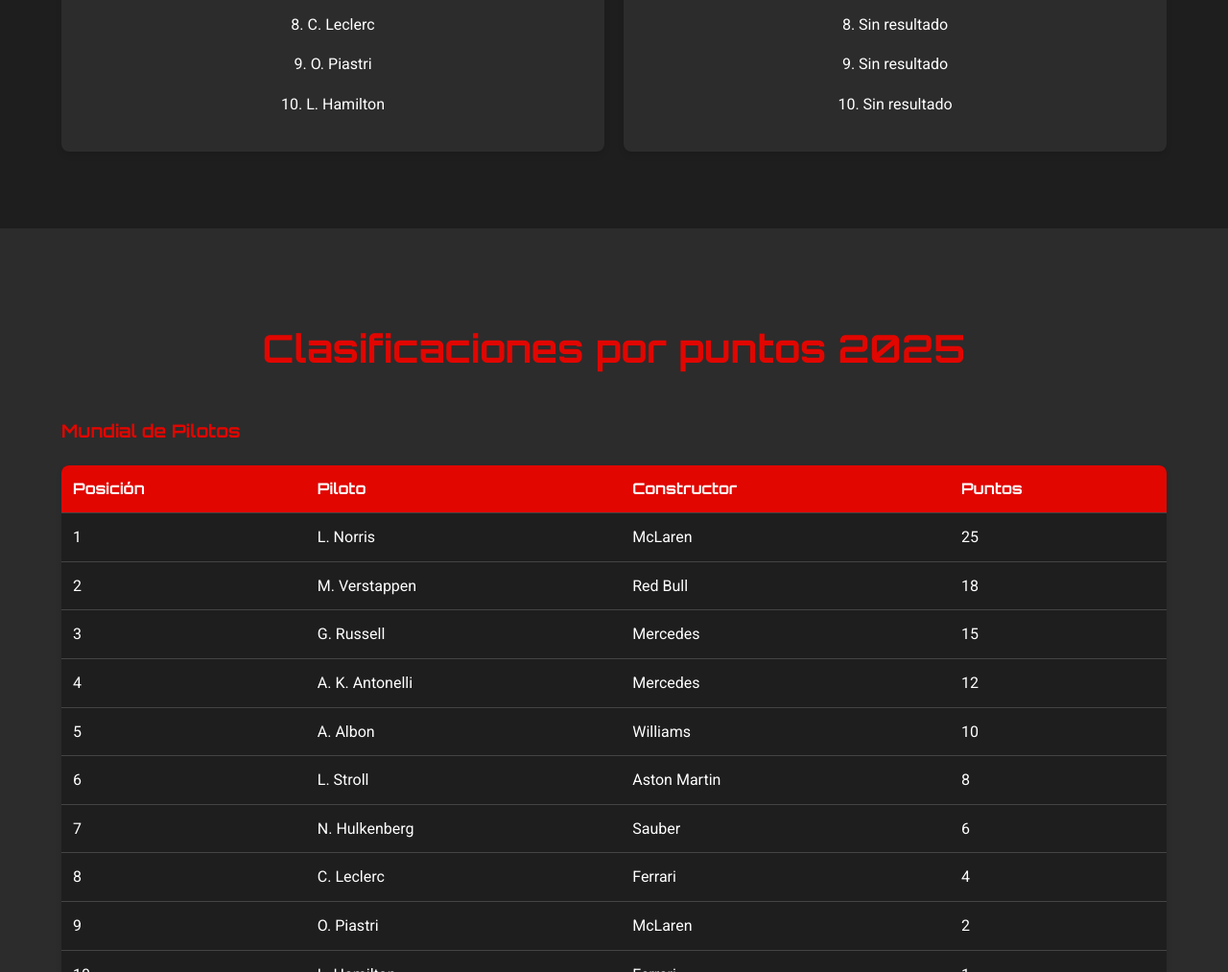
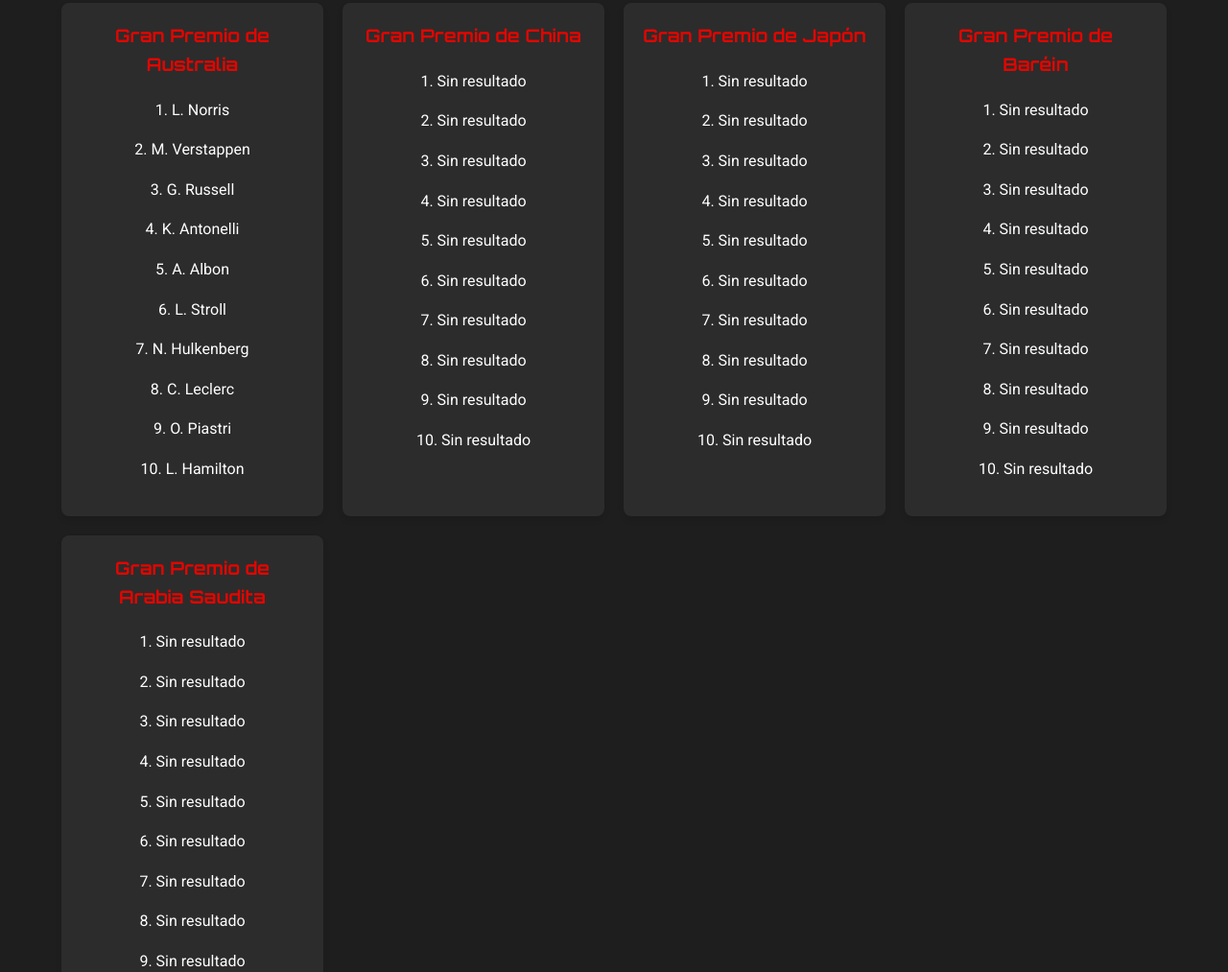
Before and after one commit to franvr13/F1-2025, a plain HTML site: page index.html in a window 1280 px wide. Shown: the part 1787-2800 px from the top of the page at 96% size. Drawn offline with Linux system fonts and the light colour scheme; a script that the page names is missing.

Commit message:
Incluidos nuevos grandes premios parte 1.

```diff
--- a/index.html
+++ b/index.html
@@ -5,7 +5,7 @@
     <meta name="viewport" content="width=device-width, initial-scale=1.0">
     <meta name="description"
         content="Toda la información sobre la Temporada 2025 de Fórmula 1. Calendario, resultados y clasificaciones de pilotos y constructores.">
-    <meta name="keywords" content="Fórmula 1, F1, Temporada 2025, Calendario, Resultados, Clasificaciones">
+    <meta name="keywords" content="Fórmula 1, F1, Temporada 2025, Calendario F1, Resultados F1, Clasificaciones F1">
     <title>F1 2025</title>
     <link rel="stylesheet" href="styles.css">
     <link href="https://fonts.googleapis.com/css2?family=Roboto:wght@400;700&family=Orbitron:wght@400;700&display=swap" rel="stylesheet">
@@ -64,6 +64,30 @@
                     <p>Longitud: 5.451 km</p>
                     <img src="images/circuitos/Shanghái-China.png" alt="Gran Premio de China">
                 </div>
+                <div class="race">
+                    <h3>Gran Premio de Japón</h3>
+                    <p>Fecha: Dom, 6 abr, 7:00</p>
+                    <p>Circuito: Circuito de Suzuka</p>
+                    <p>Ubicación: Suzuka, Mie, Japón</p>
+                    <p>Longitud: 5,807 km</p>
+                    <img src="images/circuitos/Suzuka-Japón.png" alt="Gran Premio de Japón">
+                </div>
+                <div class="race">
+                    <h3>Gran Premio de Baréin</h3>
+                    <p>Fecha: Dom, 13 abr, 17:00</p>
+                    <p>Circuito: Circuito Internacional de Baréin</p>
+                    <p>Ubicación: Sakhir, Baréin</p>
+                    <p>Longitud: 5,412 km</p>
+                    <img src="images/circuitos/Sakhir-Baréin.png" alt="Gran Premio de Baréin">
+                </div>
+                <div class="race">
+                    <h3>Gran Premio de Arabia Saudita</h3>
+                    <p>Fecha: Dom, 20 abr, 19:00</p>
+                    <p>Circuito: Jeddah Corniche Circuit</p>
+                    <p>Ubicación: Jeddah, Saudi Arabia</p>
+                    <p>Longitud: 6.174 km</p>
+                    <img src="images/circuitos/Arabia-Saudita.png" alt="Gran Premio de Arabia Saudita">
+                </div>
             </div>
         </div>
     </section>
@@ -99,7 +123,45 @@
                     <p>9. Sin resultado</p>
                     <p>10. Sin resultado</p>
                 </div>
-
+                <div class="result">
+                    <h3>Gran Premio de Japón</h3>
+                    <p>1. Sin resultado</p>
+                    <p>2. Sin resultado</p>
+                    <p>3. Sin resultado</p>
+                    <p>4. Sin resultado</p>
+                    <p>5. Sin resultado</p>
+                    <p>6. Sin resultado</p>
+                    <p>7. Sin resultado</p>
+                    <p>8. Sin resultado</p>
+                    <p>9. Sin resultado</p>
+                    <p>10. Sin resultado</p>
+                </div>
+                <div class="result">
+                    <h3>Gran Premio de Baréin</h3>
+                    <p>1. Sin resultado</p>
+                    <p>2. Sin resultado</p>
+                    <p>3. Sin resultado</p>
+                    <p>4. Sin resultado</p>
+                    <p>5. Sin resultado</p>
+                    <p>6. Sin resultado</p>
+                    <p>7. Sin resultado</p>
+                    <p>8. Sin resultado</p>
+                    <p>9. Sin resultado</p>
+                    <p>10. Sin resultado</p>
+                </div>
+                <div class="result">
+                    <h3>Gran Premio de Arabia Saudita</h3>
+                    <p>1. Sin resultado</p>
+                    <p>2. Sin resultado</p>
+                    <p>3. Sin resultado</p>
+                    <p>4. Sin resultado</p>
+                    <p>5. Sin resultado</p>
+                    <p>6. Sin resultado</p>
+                    <p>7. Sin resultado</p>
+                    <p>8. Sin resultado</p>
+                    <p>9. Sin resultado</p>
+                    <p>10. Sin resultado</p>
+                </div>
             </div>
         </div>
     </section>
```
Also changed, not shown: images/circuitos/Arabia-Saudita.png (added), images/circuitos/Sakhir-Baréin.png (added), images/circuitos/Suzuka-Japón.png (added).
